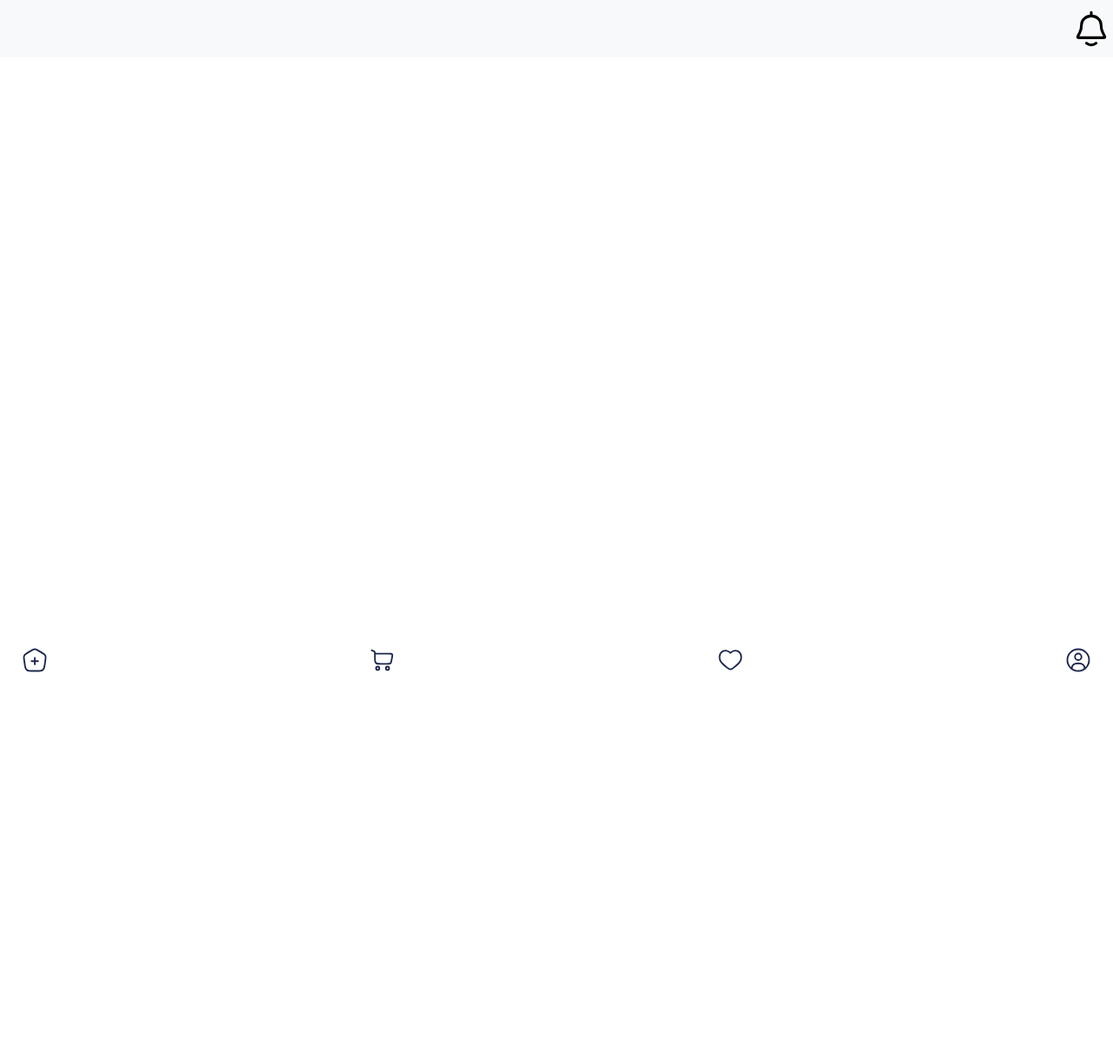
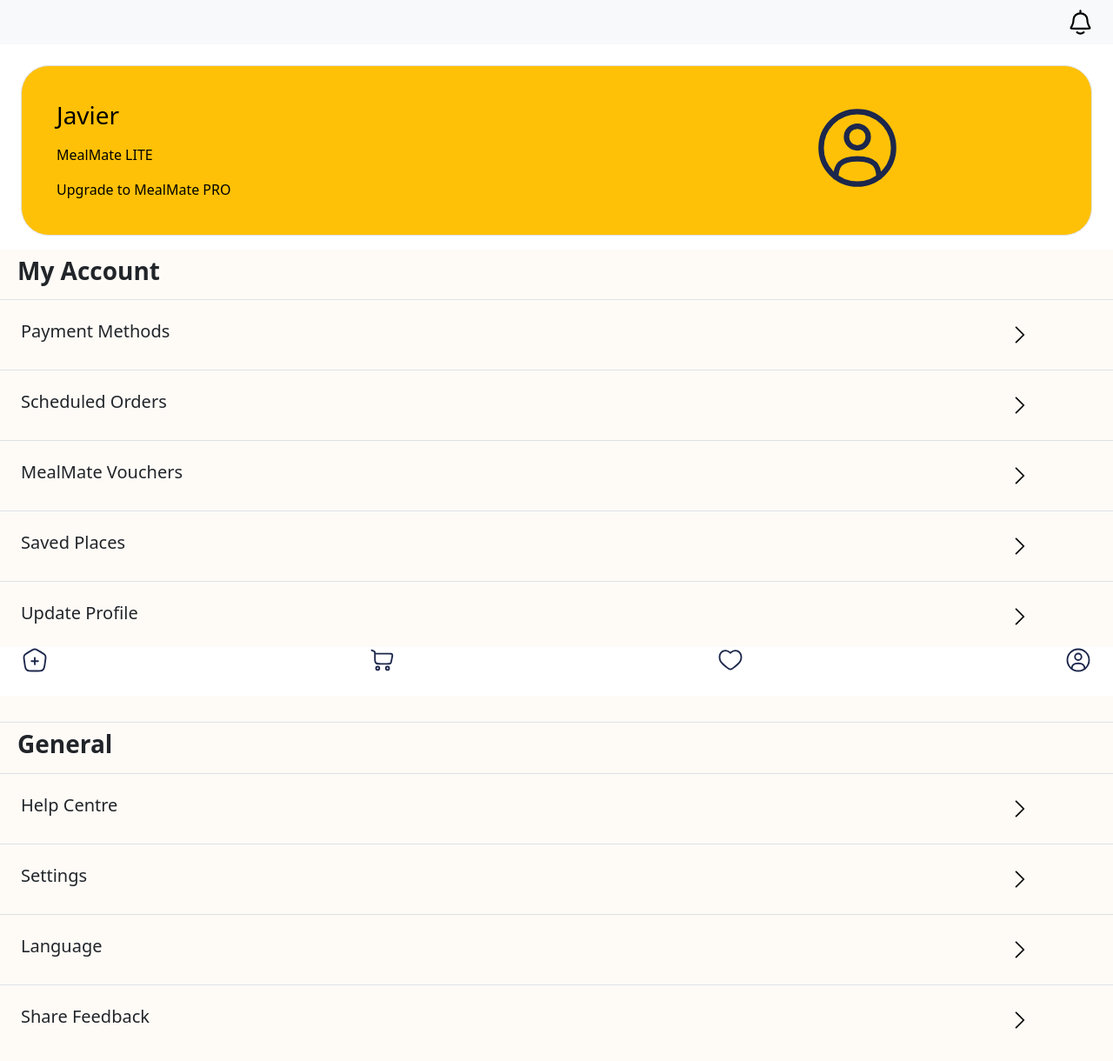
Before and after one commit to bel-bel159/CS206_MealMate, a React (Vite) app in the folder mealmateFrontend/: page /profile in a window 1280 px wide. Before the commit this address had no page. Shown: the top 1220 px of the page at 87% size. Before the commit the page ends 800 px from the top, so only its background shows below. Built offline with nearby package versions, Linux system fonts and the light colour scheme.

Commit message:
orderer profile page, bottom navbar
bottom navbar with router done,
orderer profile page done, havent link to consequent pages yet

```diff
--- a/mealmateFrontend/src/App.jsx
+++ b/mealmateFrontend/src/App.jsx
@@ -8,11 +8,13 @@
 import Restaurant from "./Restaurant.jsx";
 import Cart from "./Cart.jsx";
 import { BottomNavbar } from "./components/BottomNavbar.jsx";
+import Profile from "./Profile.jsx";
 
 import "bootstrap/dist/css/bootstrap.min.css";
 import "slick-carousel/slick/slick.css";
 import "slick-carousel/slick/slick-theme.css";
-import ShowNavbar from "./ShowNavbar.jsx";
+import ShowNavbar from "./components/ShowNavbar.jsx";
+import ShowBottomNavbar from "./components/ShowBottomNavBar.jsx";
 
 function App() {
   return (
@@ -28,8 +30,11 @@
         <Route path="/notification" element={<Notification />}></Route>
         <Route path="/restaurant" element={<Restaurant />}></Route>
         <Route path="/cart" element={<Cart />}></Route>
+        <Route path="/profile" element={<Profile />}></Route>
       </Routes>
-      <BottomNavbar />
+      <ShowBottomNavbar>
+        <BottomNavbar />
+      </ShowBottomNavbar>
     </BrowserRouter>
   );
 }
--- /dev/null
+++ b/mealmateFrontend/src/Profile.jsx
@@ -0,0 +1,187 @@
+import React, { useEffect } from "react";
+import user from "./assets/user.svg";
+import next from "./assets/next.svg";
+import "./style.css";
+
+function Profile(){
+    return (
+        <div className="profile-page">
+
+            <div className="card mb-3 mt-4 text-bg-warning mx-4 p-4 border rounded-5" >
+                <div className="row g-0">
+                    <div className="col-9">
+                        <div className="card-body">
+                            <h3 className="card-title">Javier</h3>
+                            <p className="card-text pt-2">MealMate LITE<small className="text-body-secondary"></small></p>
+                            <p className="card-text">Upgrade to MealMate PRO<small className="text-body-secondary"></small></p>
+
+                        </div>
+                    </div>
+                    <div className="col-3">
+                        <img src={user} alt="" style={{ width: "100px", height: "auto", marginTop: "20px" }} />
+                    </div>
+                </div>
+            </div>
+
+            <div className="container-fluid mealmate-bg-colour-mute">
+                <div className="row p-2 border-bottom">
+                    <h3><b>My Account</b></h3>
+                </div>
+                <div className="row p-2 border-bottom">
+                    <div className="col-9 m-2 p-2">
+                        <h5>Payment Methods</h5>
+                    </div>
+                    <div className="col-2 m-2 p-2 d-flex justify-content-end">
+                        <img src={next} alt="" style={{ width: "20px", height: "auto" }} />
+                    </div>
+
+                </div>
+                <div className="row p-2 border-bottom">
+                    <div className="col-9 m-2 p-2">
+                        <h5>Scheduled Orders</h5>
+                    </div>
+                    <div className="col-2 m-2 p-2 d-flex justify-content-end">
+                        <img src={next} alt="" style={{ width: "20px", height: "auto" }} />
+                    </div>
+
+                </div>
+                <div className="row p-2 border-bottom">
+                    <div className="col-9 m-2 p-2">
+                        <h5>MealMate Vouchers</h5>
+                    </div>
+                    <div className="col-2 m-2 p-2 d-flex justify-content-end">
+                        <img src={next} alt="" style={{ width: "20px", height: "auto" }} />
+                    </div>
+
+                </div>
+                <div className="row p-2 border-bottom">
+                    <div className="col-9 m-2 p-2">
+                        <h5>Saved Places</h5>
+                    </div>
+                    <div className="col-2 m-2 p-2 d-flex justify-content-end">
+                        <img src={next} alt="" style={{ width: "20px", height: "auto" }} />
+                    </div>
+
+                </div>
+                <div className="row p-2 border-bottom">
+                    <div className="col-9 m-2 p-2">
+                        <h5>Update Profile</h5>
+                    </div>
+                    <div className="col-2 m-2 p-2 d-flex justify-content-end">
+                        <img src={next} alt="" style={{ width: "20px", height: "auto" }} />
+                    </div>
+
+                </div>
+                <div className="row p-2 border-bottom">
+                    <div className="col-9 m-2 p-2">
+                        <h5>Register to be a Student Deliverer</h5>
+                    </div>
+                    <div className="col-2 m-2 p-2 d-flex justify-content-end">
+                        <img src={next} alt="" style={{ width: "20px", height: "auto" }} />
+                    </div>
+
+                </div>
+                <div className="row p-2 border-bottom">
+                    <h3><b>General</b></h3>
+                </div>
+
+                <div className="row p-2 border-bottom">
+                    <div className="col-9 m-2 p-2">
+                        <h5>Help Centre</h5>
+                    </div>
+                    <div className="col-2 m-2 p-2 d-flex justify-content-end">
+                        <img src={next} alt="" style={{ width: "20px", height: "auto" }} />
+                    </div>
+
+                </div>
+                <div className="row p-2 border-bottom">
+                    <div className="col-9 m-2 p-2">
+                        <h5>Settings</h5>
+                    </div>
+                    <div className="col-2 m-2 p-2 d-flex justify-content-end">
+                        <img src={next} alt="" style={{ width: "20px", height: "auto" }} />
+                    </div>
+
+                </div>
+                <div className="row p-2 border-bottom">
+                    <div className="col-9 m-2 p-2">
+                        <h5>Language</h5>
+                    </div>
+                    <div className="col-2 m-2 p-2 d-flex justify-content-end">
+                        <img src={next} alt="" style={{ width: "20px", height: "auto" }} />
+                    </div>
+
+                </div>
+                <div className="row p-2 border-bottom pb-5 mb-4">
+                    <div className="col-9 m-2 p-2">
+                        <h5>Share Feedback</h5>
+                    </div>
+                    <div className="col-2 m-2 p-2 d-flex justify-content-end">
+                        <img src={next} alt="" style={{ width: "20px", height: "auto" }} />
+                    </div>
+
+                </div>
+
+            </div>
+
+        </div>
+    );
+
+
+
+
+}
+
+export default Profile;
+
+
+// const Profile = () => {
+//     const [user, setUser] = useState({});
+//     const [isUserUpdated, setIsUserUpdated] = useState(false);
+
+
+//    useEffect(() => {
+//     const getProfileData = async () => {
+//         try{
+//             const data = await axios.get("http://localhost:5000/api/v1/user", {
+//                 headers: {
+//                     Authorization: `bearer ${token}`,
+
+//                 },
+//             });
+//             setUser(data);
+//             setIsUserUpdated(false);
+//         }catch(error){
+//                 console.log({error});
+//         }
+//     };
+//     getProfileData();
+//    }, [token, isUserUpdated]);
+
+//    return <div className="profile">
+//     <div className = "avatar">
+//         <div className="avatar-wrapper">
+//             {user.avatarUrl ? (
+//                 <img
+//                     src={user}
+//                     alt={`$(user.username} avatar`}
+//                 />
+//             ) : (
+//                 //if use has no image, use this icon as placeholder
+//                 <user/>
+//             )}
+//             <UploadAvatar
+//                 token = {token}
+//                 userId={user.id}
+//                 userName = {user.name}
+//                 avatarUrl = {user.avatarUrl}
+//                 setIsUserUpdated={setIsUserUpdated}
+//             />
+//         </div>
+//     </div>
+//         <p>Name: Javier</p>
+//         <p>Email: javer@gmail.com</p>
+
+//    </div>;
+
+// };
--- a/mealmateFrontend/src/components/Navbar.jsx
+++ b/mealmateFrontend/src/components/Navbar.jsx
@@ -4,24 +4,25 @@
 import bell from "../Assets/bell.svg";
 
 const Navbar = () => {
-
   const location = useLocation();
   if (location.pathname === "/restaurant" || location.pathname === "/cart") {
     return null;
   }
   return (
     <nav className="navbar bg-light">
-      <div className="navbar-notifications d-flex justify-content-end align-items-center" style={{ width: "100%" }}>
+      <div
+        className="navbar-notifications d-flex justify-content-end align-items-center"
+        style={{ width: "100%" }}
+      >
         <Link to="/notification">
           <img
             src={bell}
             alt="LogoYellow"
-            style={{ width: "50px", height: "auto" }}
+            style={{ width: "35px", height: "auto", marginRight: "20px" }}
           />
         </Link>
       </div>
     </nav>
-
   );
 };
 
--- /dev/null
+++ b/mealmateFrontend/src/components/ShowBottomNavBar.jsx
@@ -0,0 +1,22 @@
+import React, { useEffect, useState} from "react";
+import {useLocation} from "react-router-dom";
+
+const ShowBottomNavbar = ({children}) => {
+    const location = useLocation();
+
+    const[showBottomNavBar, setShowBottomNavBar] = useState(false);
+    useEffect(() => {
+        console.log('this is location:', location)
+        if(location.pathname === '/login' || location.pathname === '/signup' || location.pathname === '/notification'){
+            setShowBottomNavBar(false);
+        }else{
+            setShowBottomNavBar(true);
+        }
+    },[location]);
+
+
+    return(
+        <div>{showBottomNavBar && children}</div>
+    )
+}
+export default ShowBottomNavbar;
--- a/mealmateFrontend/src/style.css
+++ b/mealmateFrontend/src/style.css
@@ -7,3 +7,7 @@
         width: 100%;
     }
 }
+
+.mealmate-bg-colour-mute{
+    background-color:#FEFBF7 ;
+}
```
Also changed, not shown: mealmateFrontend/src/assets/next.svg (added), mealmateFrontend/src/components/ShowNavbar.jsx (renamed from mealmateFrontend/src/ShowNavbar.jsx).
